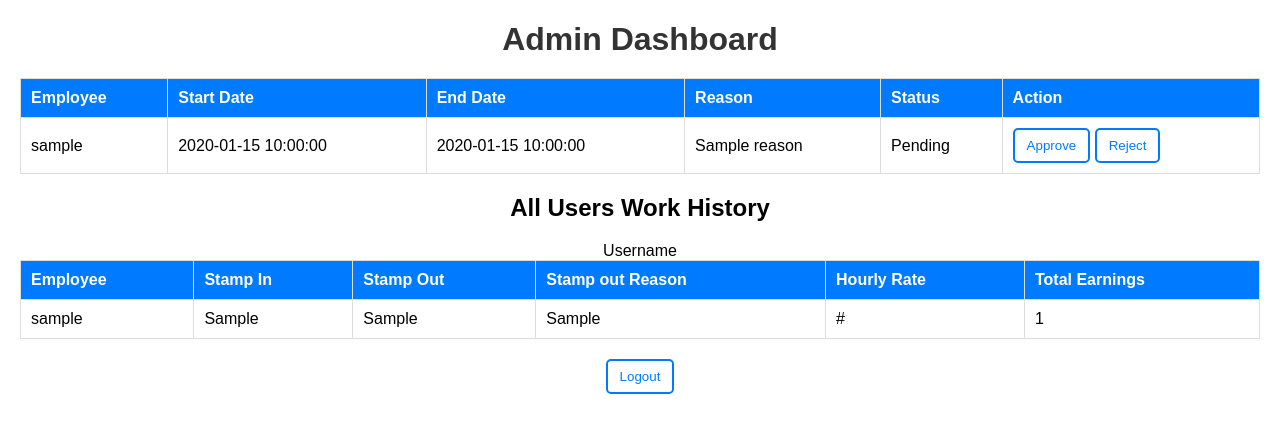
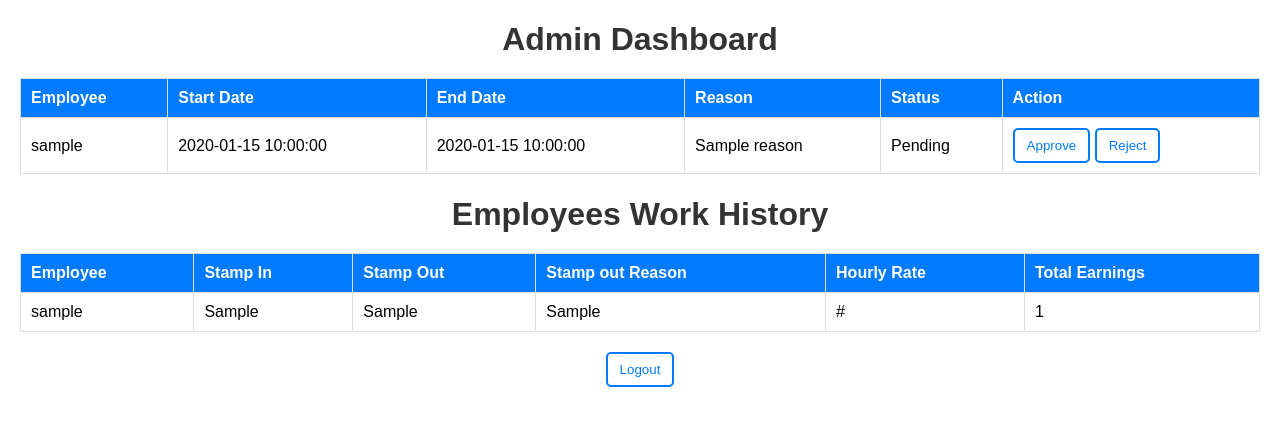
Before and after one commit to Yusuboy/HR-Web-App, a Flask app: template templates/admin_dashboard.html in a window 1280 px wide. Shown: the top 433 px of the page. Run offline with Flask 3, Linux system fonts and the light colour scheme; the template is opened without the code that fills it: most values are stand-ins (such as "Sample title", 1, 10 or a date in 2020).

Commit message:
Did some tweaking with the page direction

```diff
--- a/routes.py
+++ b/routes.py
@@ -155,7 +155,7 @@ def leave_request():
         user_id = get_user_id(username)
 
         create_leave_request(user_id, start_date, end_date, reason)
-        return redirect(url_for('user_home'))
+        return redirect(url_for('leave_request'))
 
     return render_template('leave_request.html', title='Leave Request', user_leave_requests=user_leave_requests )
 
--- a/templates/admin_dashboard.html
+++ b/templates/admin_dashboard.html
@@ -11,7 +11,7 @@
             text-align: center;
         }
 
-        h1 {
+        h1,h2 {
             color: #333;
             margin-bottom: 20px;
         }
@@ -110,7 +110,7 @@
         </tbody>
     </table>
 
-    <h2>All Users Work History</h2>
+    <h1>Employees Work History</h1>
 
     <table>
         <thead>
@@ -121,7 +121,7 @@
                 <th>Stamp out Reason</th>
                 <th>Hourly Rate</th>
                 <th>Total Earnings</th>
-            </tr>Username
+            </tr>
         </thead>
         <tbody>
             {% for record in work_history %}
```
